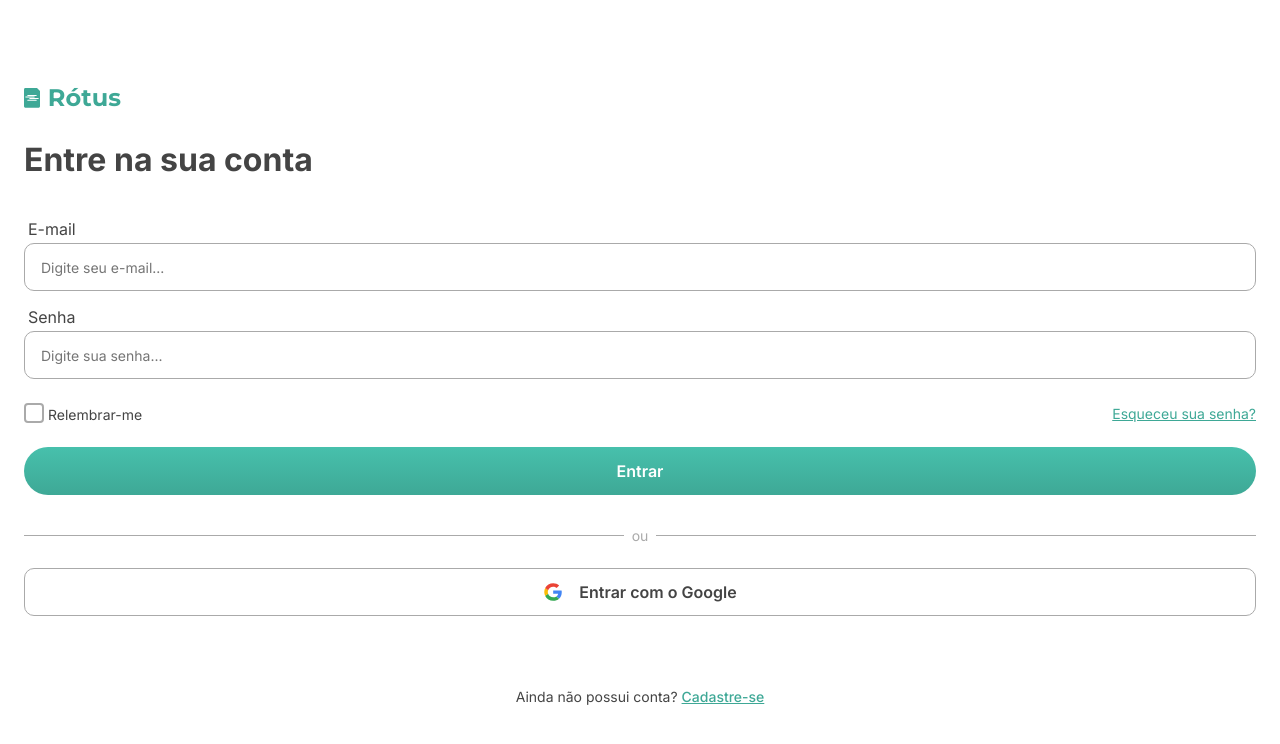
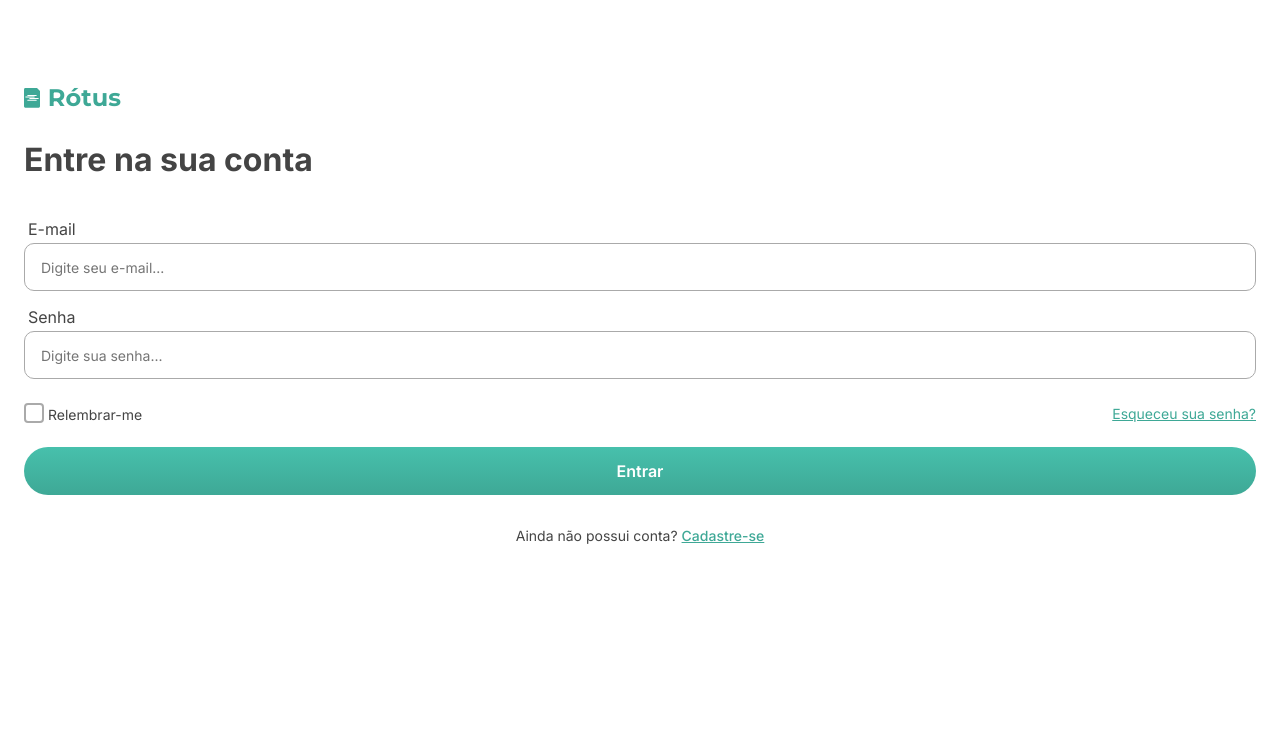
Before and after one commit to willsf2021/Projeto-Interdisciplinar-do-3-Semestre-FATEC-Araras, a React (Vite) app in the folder frontend/: page /login in a window 1280 px wide. Shown: the top 744 px of the page. Built offline with nearby package versions, Linux system fonts and the light colour scheme; no server answers.

Commit message:
corrigido campos documento

```diff
--- a/frontend/src/pages/Login/index.jsx
+++ b/frontend/src/pages/Login/index.jsx
@@ -157,7 +157,7 @@ export const Login = () => {
       </FormWrapper>
 
       <FormFooter>
-        <DividerWrapper>
+       {/* <DividerWrapper>
           <div className="hr" />
           <span>ou</span>
           <div className="hr" />
@@ -166,7 +166,7 @@ export const Login = () => {
         <SecondaryButton type="button">
           <img src={googleIcon} alt="Ícone do Google" />
           Entrar com o Google
-        </SecondaryButton>
+        </SecondaryButton>*/}
 
         <ActionFooter>
           <p>
--- a/frontend/src/pages/Register/index.jsx
+++ b/frontend/src/pages/Register/index.jsx
@@ -208,7 +208,7 @@ export const Register = () => {
       </FormWrapper>
 
       <FormFooter>
-        <DividerWrapper>
+        {/*<DividerWrapper>
           <div className="hr" />
           <span>ou</span>
           <div className="hr" />
@@ -217,7 +217,7 @@ export const Register = () => {
         <SecondaryButton type="button">
           <img src={googleIcon} alt="Ícone do Google" />
           Cadastrar com o Google
-        </SecondaryButton>
+        </SecondaryButton>*/}
 
         <ActionFooter>
           <p>
```
